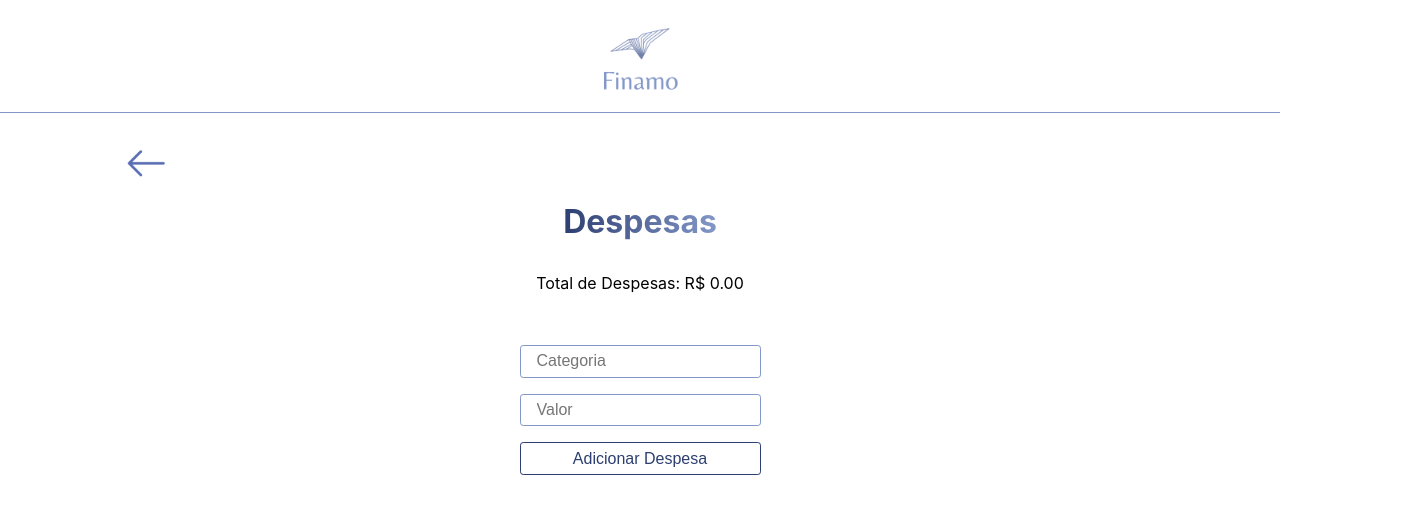
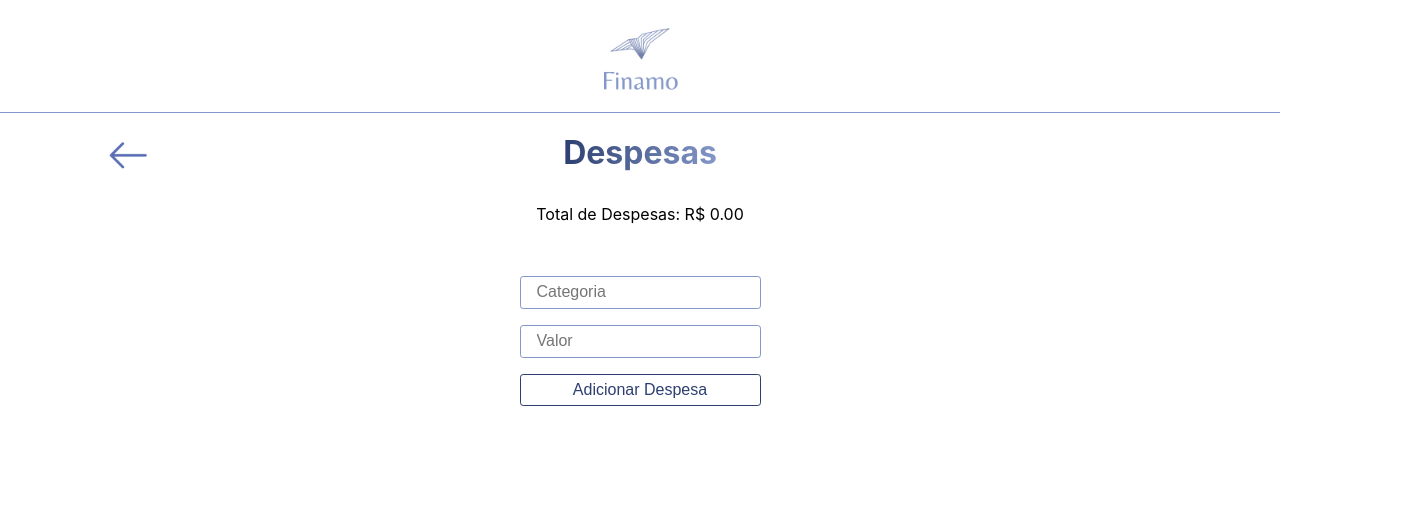
Before and after one commit to DevSamuelMuniz/coding-mobile, a React (Create React App) app: page /Despesas in a window 1280 px wide. Shown: the top 514 px of the page, 1408 px wide, since content can reach past the window. Built offline with nearby package versions, Linux system fonts and the light colour scheme.

Commit message:
Final da Final da Final

```diff
--- a/src/components/header/HeaderComponent.css
+++ b/src/components/header/HeaderComponent.css
@@ -3,6 +3,8 @@
     justify-content: center;
     align-items: center;
     border-bottom: 0.5px solid #8397c8;
+
+    margin-bottom: -3rem;
 }
 
 .logo{
--- a/src/components/saldoComponent/saldoComponent.css
+++ b/src/components/saldoComponent/saldoComponent.css
@@ -6,6 +6,8 @@
 
     gap: 1rem;
     margin: 1rem;
+
+    padding-top: 4rem;
 }
 
 .saldo{
--- a/src/pages/ganhosPage/ganhosPage.css
+++ b/src/pages/ganhosPage/ganhosPage.css
@@ -81,12 +81,12 @@
 .seta-img {
     width: 2.3rem;
     rotate: 180deg;
+    margin-bottom: -3.8rem;
 }
 
 .seta{
-    width: 100vw;
     display: flex;
     justify-content: start;
     align-items: center;
-    margin-left: 20%;
+    padding-right: 80%;
 }
--- a/src/pages/homePage/homePage.css
+++ b/src/pages/homePage/homePage.css
@@ -1,3 +1,5 @@
+
+
 .btn-comp{
     display: flex;
     justify-content: center;
```
